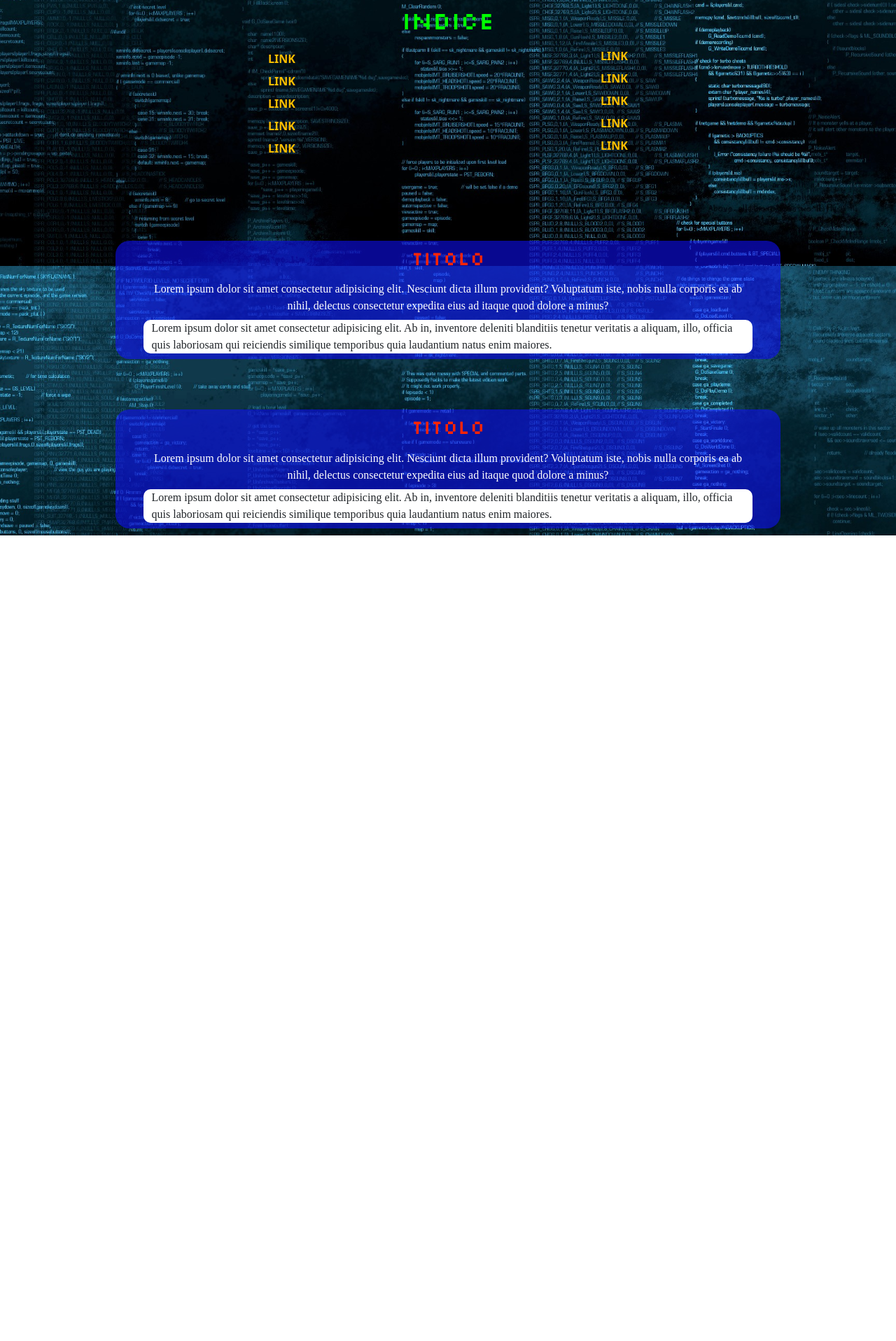
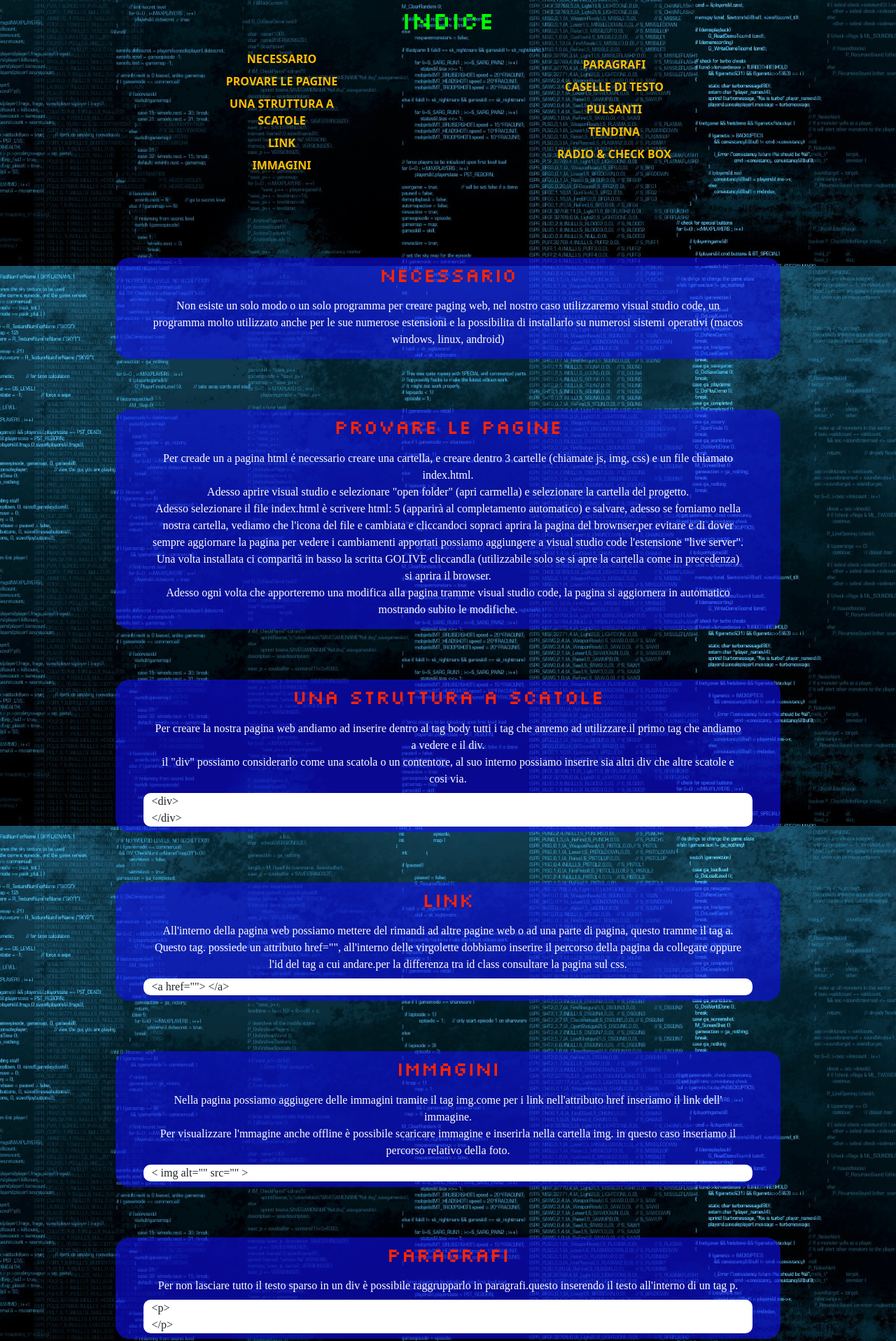
Before and after one commit to 1Lg20/Programmare, a plain HTML site: page Pages/Html.html in a window 1280 px wide. Shown: the part 420-2336 px from the top of the page at 70% size. Before the commit the page ends 1185 px from the top, so only its background shows below. Drawn offline with Linux system fonts and the light colour scheme; a web font is replaced by a local one.

Commit message:
Pagina Html
Completata pagina su HTML

```diff
--- a/Css/StylePages.css
+++ b/Css/StylePages.css
@@ -154,6 +154,7 @@ body{
 	animation-name: cambiasfondoIndiceOut;
 	animation-duration: 0.5s;
 	font-weight: bold;
+	text-align: center;
 }
 
 .link-indice:hover{
--- a/Pages/Html.html
+++ b/Pages/Html.html
@@ -40,20 +40,20 @@
 				<div class="col-10 title-indice">INDICE</div>
 				<div class="col-10 col-sm-5 mt-2">
 					<div class="row align-items-center justify-content-center flex-column">
-						<div class="col-5 d-flex align-items-center justify-content-center link-indice-div mt-2"><a class="link-indice" href="">LINK</a></div>
-						<div class="col-5 d-flex align-items-center justify-content-center link-indice-div mt-2"><a class="link-indice" href="">LINK</a></div>
-						<div class="col-5 d-flex align-items-center justify-content-center link-indice-div mt-2"><a class="link-indice" href="">LINK</a></div>
-						<div class="col-5 d-flex align-items-center justify-content-center link-indice-div mt-2"><a class="link-indice" href="">LINK</a></div>
-						<div class="col-5 d-flex align-items-center justify-content-center link-indice-div mt-2"><a class="link-indice" href="">LINK</a></div>
+						<div class="col-5 d-flex align-items-center justify-content-center link-indice-div mt-2"><a class="link-indice" href="#NECESSARIO">NECESSARIO</a></div>
+						<div class="col-5 d-flex align-items-center justify-content-center link-indice-div mt-2"><a class="link-indice" href="#PROVARE">PROVARE LE PAGINE</a></div>
+						<div class="col-5 d-flex align-items-center justify-content-center link-indice-div mt-2"><a class="link-indice" href="#SCATOLE">UNA STRUTTURA A SCATOLE</a></div>
+						<div class="col-5 d-flex align-items-center justify-content-center link-indice-div mt-2"><a class="link-indice" href="#LINK">LINK</a></div>
+						<div class="col-5 d-flex align-items-center justify-content-center link-indice-div mt-2"><a class="link-indice" href="#IMMAGINI">IMMAGINI</a></div>
 					</div>
 				</div>
 				<div class="col-10 col-sm-5">
 					<div class="row align-items-center justify-content-center flex-column">
-						<div class="col-5 d-flex align-items-center justify-content-center link-indice-div mt-2"><a class="link-indice" href="">LINK</a></div>
-						<div class="col-5 d-flex align-items-center justify-content-center link-indice-div mt-2"><a class="link-indice" href="">LINK</a></div>
-						<div class="col-5 d-flex align-items-center justify-content-center link-indice-div mt-2"><a class="link-indice" href="">LINK</a></div>
-						<div class="col-5 d-flex align-items-center justify-content-center link-indice-div mt-2"><a class="link-indice" href="">LINK</a></div>
-						<div class="col-5 d-flex align-items-center justify-content-center link-indice-div mt-2"><a class="link-indice" href="">LINK</a></div>
+						<div class="col-5 d-flex align-items-center justify-content-center link-indice-div mt-2"><a class="link-indice" href="#PARAGRAFI">PARAGRAFI</a></div>
+						<div class="col-5 d-flex align-items-center justify-content-center link-indice-div mt-2"><a class="link-indice" href="#INPUT">CASELLE DI TESTO</a></div>
+						<div class="col-5 d-flex align-items-center justify-content-center link-indice-div mt-2"><a class="link-indice" href="#PULSANTI">PULSANTI</a></div>
+						<div class="col-5 d-flex align-items-center justify-content-center link-indice-div mt-2"><a class="link-indice" href="#TENDINA">TENDINA</a></div>
+						<div class="col-5 d-flex align-items-center justify-content-center link-indice-div mt-2"><a class="link-indice" href="#RADIO">RADIO & CHECK BOX</a></div>
 					</div>
 				</div>
 			</div>
@@ -62,20 +62,84 @@
 			<div class="row d-flex align-items-center justify-content-center">
 				<!-- Singolo elemento -->
 				<!-- Div da usare come link per portare giusto con navbar(Se facevo il link ala row andava sotto la navbar) -->
-				<div id="" class="mb-4"></div>
+				<div id="NECESSARIO" class="mb-4"></div>
 				<div class="col-10 mt-5">
 					<div class="row argomento">
-						<div class="co-10 titolo mt-2"><h3>TITOLO</h3></div>
-						<div class="col-11 spiegazione mt-2">Lorem ipsum dolor sit amet consectetur adipisicing elit. Nesciunt dicta illum provident? Voluptatum iste, nobis nulla corporis ea ab nihil, delectus consectetur expedita eius ad itaque quod dolore a minus?</div>
-						<div class="col-11 mt-2 codice mb-2">Lorem ipsum dolor sit amet consectetur adipisicing elit. Ab in, inventore deleniti blanditiis tenetur veritatis a aliquam, illo, officia quis laboriosam qui reiciendis similique temporibus quia laudantium natus enim maiores.</div>
+						<div class="co-10 titolo mt-2"><h3>NECESSARIO</h3></div>
+						<div class="col-11 spiegazione mt-2">Non esiste un solo modo o un solo programma per creare paging web, nel nostro caso utilizzaremo visual studio code, un programma molto utilizzato anche per le sue numerose estensioni e la possibilita di installarlo su numerosi sistemi operativi (macos windows, linux, android)</div>
+						<div class="col-11 mt-2 codice mb-2"></div>
 					</div>
 				</div>
-				<div id="" class="mb-4"></div>
+				<div id="PROVARE" class="mb-4"></div>
 				<div class="col-10 mt-5">
 					<div class="row argomento">
-						<div class="co-10 titolo mt-2"><h3>TITOLO</h3></div>
-						<div class="col-11 spiegazione mt-2">Lorem ipsum dolor sit amet consectetur adipisicing elit. Nesciunt dicta illum provident? Voluptatum iste, nobis nulla corporis ea ab nihil, delectus consectetur expedita eius ad itaque quod dolore a minus?</div>
-						<div class="col-11 mt-2 codice mb-2">Lorem ipsum dolor sit amet consectetur adipisicing elit. Ab in, inventore deleniti blanditiis tenetur veritatis a aliquam, illo, officia quis laboriosam qui reiciendis similique temporibus quia laudantium natus enim maiores.</div>
+						<div class="co-10 titolo mt-2"><h3>PROVARE LE PAGINE</h3></div>
+						<div class="col-11 spiegazione mt-2">Per creade un a pagina html é necessario creare una cartella, e creare dentro 3 cartelle (chiamate js, img, css) e un file chiamato index.html.<br/> Adesso aprire visual studio e selezionare "open folder" (apri carmella) e selezionare la cartella del progetto. <br/> Adesso selezionare il file index.html è scrivere html: 5 (apparirà al completamento automatico) e salvare, adesso se forniamo nella nostra cartella, vediamo che l'icona del file e cambiata e cliccandoci sopraci aprira la pagina del brownser,per evitare e di dover sempre aggiornare la pagina per vedere i cambiamenti apportati possiamo aggiungere a visual studio code l'estensione "live server".<br/>Una volta installata ci comparită in basso la scritta GOLIVE cliccandla (utilizzabile solo se si apre la cartella come in precedenza) si aprira il browser.<br/> Adesso ogni volta che apporteremo una modifica alla pagina tramme visual studio code, la pagina si aggiornera in automatico mostrando subito le modifiche.</div>
+						<div class="col-11 mt-2 codice mb-2"></div>
+					</div>
+				</div>
+				<div id="SCATOLE" class="mb-4"></div>
+				<div class="col-10 mt-5">
+					<div class="row argomento">
+						<div class="co-10 titolo mt-2"><h3>UNA STRUTTURA A SCATOLE</h3></div>
+						<div class="col-11 spiegazione mt-2">Per creare la nostra pagina web andiamo ad inserire dentro al tag body tutti i tag che anremo ad utilizzare.il primo tag che andiamo a vedere e il div.<br/> il "div" possiamo considerarlo come una scatola o un contentore, al suo interno possiamo inserire sia altri div che altre scatole e cosi via.</div>
+						<div class="col-11 mt-2 codice mb-2">&ltdiv&gt <br>&lt/div&gt </div>
+					</div>
+				</div>
+				<div id="LINK" class="mb-4"></div>
+				<div class="col-10 mt-5">
+					<div class="row argomento">
+						<div class="co-10 titolo mt-2"><h3>LINK</h3></div>
+						<div class="col-11 spiegazione mt-2">All'interno della pagina web possiamo mettere del rimandi ad altre pagine web o ad una parte di pagina, questo tramme il tag a.<br/> Questo tag. possiede un attributo href="", all'interno delle virgolette dobbiamo inserire il percorso della pagina da collegare oppure l'id del tag a cui andare.per la differenza tra id class consultare la pagina sul css.</div>
+						<div class="col-11 mt-2 codice mb-2">&lta href=""&gt &lt/a&gt</div>
+					</div>
+				</div>
+				<div id="IMMAGINI" class="mb-4"></div>
+				<div class="col-10 mt-5">
+					<div class="row argomento">
+						<div class="co-10 titolo mt-2"><h3>IMMAGINI</h3></div>
+						<div class="col-11 spiegazione mt-2">Nella pagina possiamo aggiugere delle immagini tramite il tag img.come per i link nell'attributo href inseriamo il link dell' immagine.<br/> Per visualizzare l'mmagine anche offline è possibile scaricare immagine e inserirla nella cartella img. in questo caso inseriamo il percorso relativo della foto.</div>
+						<div class="col-11 mt-2 codice mb-2">&lt img alt="" src="" &gt</div>
+					</div>
+				</div>
+				<div id="PARAGRAFI" class="mb-4"></div>
+				<div class="col-10 mt-5">
+					<div class="row argomento">
+						<div class="co-10 titolo mt-2"><h3>PARAGRAFI</h3></div>
+						<div class="col-11 spiegazione mt-2">Per non lasciare tutto il testo sparso in un div è possibile raggrupparlo in paragrafi.questo inserendo il testo all'interno di un tag p.</div>
+						<div class="col-11 mt-2 codice mb-2">&ltp&gt <br>&lt/p&gt</div>
+					</div>
+				</div>
+				<div id="INPUT" class="mb-4"></div>
+				<div class="col-10 mt-5">
+					<div class="row argomento">
+						<div class="co-10 titolo mt-2"><h3>CASELLE DI TESTO</h3></div>
+						<div class="col-11 spiegazione mt-2">Per poter avere un "dialogo" tra l'utente e il sito web e possibile inserire dei tag definiti moduli.<br/> Il primo modulo di cui parliamo è la casella di testo, esistono diversi tipi di caselle di testo.</div>
+						<div class="col-11 mt-2 codice mb-2">&lt input type="text" &gt <br>&lt input type="number" &gt<br>&lt input type="password" &gt </div>
+					</div>
+				</div>
+				<div id="PULSANTI" class="mb-4"></div>
+				<div class="col-10 mt-5">
+					<div class="row argomento">
+						<div class="co-10 titolo mt-2"><h3>PULSANTI</h3></div>
+						<div class="col-11 spiegazione mt-2">Tramme il pulsante possiamo richiamare una funzione javascript tramite l'evento onclik (approfondimento nella pagina di javascript)</div>
+						<div class="col-11 mt-2 codice mb-2">&lt input type="button" &gt <br><br> &lt button &gt <br>&lt /button &gt</div>
+					</div>
+				</div>
+				<div id="TENDINA" class="mb-4"></div>
+				<div class="col-10 mt-5">
+					<div class="row argomento">
+						<div class="co-10 titolo mt-2"><h3>TENDINA</h3></div>
+						<div class="col-11 spiegazione mt-2">Un altro modulo molto utilizzato è il menù a tendina, utile per inserire più opzioni in poco spazio.per crearla dobbiamo creare un tac select e all'interno inseramo tanti tag option quante sono le opzioni da inserire all'interno della tendina.</div>
+						<div class="col-11 mt-2 codice mb-2">&ltselect&gt <br>&ltoption&gt &lt/option&gt<br>&ltoption&gt &lt/option&gt<br> &lt/select&gt</div>
+					</div>
+				</div>
+				<div id="RADIO" class="mb-4"></div>
+				<div class="col-10 mt-5">
+					<div class="row argomento">
+						<div class="co-10 titolo mt-2"><h3>RADIO & CHECK BOX</h3></div>
+						<div class="col-11 spiegazione mt-2">I radio e check bok vengono utilizzati per le domande a scelta multipla.per collecare tra di loro i tag radio o checkbox basta dargli e la stessa classe.<br/> i tag radio permettono 1 sola scelta, mentre i checkbox permettono di se sceglire più di una opzione.</div>
+						<div class="col-11 mt-2 codice mb-2">---Radio--- <br> &lt input type="radio" class="prova" value="1" &gt <br>&lt input type="radio" class="prova" value="2" &gt <br>&lt input type="radio" class="prova" value="3" &gt <br>---check box--- <br>&lt input type="checkbox" class="prova" value="1" &gt <br>&lt input type="checkbox" class="prova" value="2" &gt <br>&lt input type="checkbox" class="prova" value="3" &gt</div>
 					</div>
 				</div>
 
```
